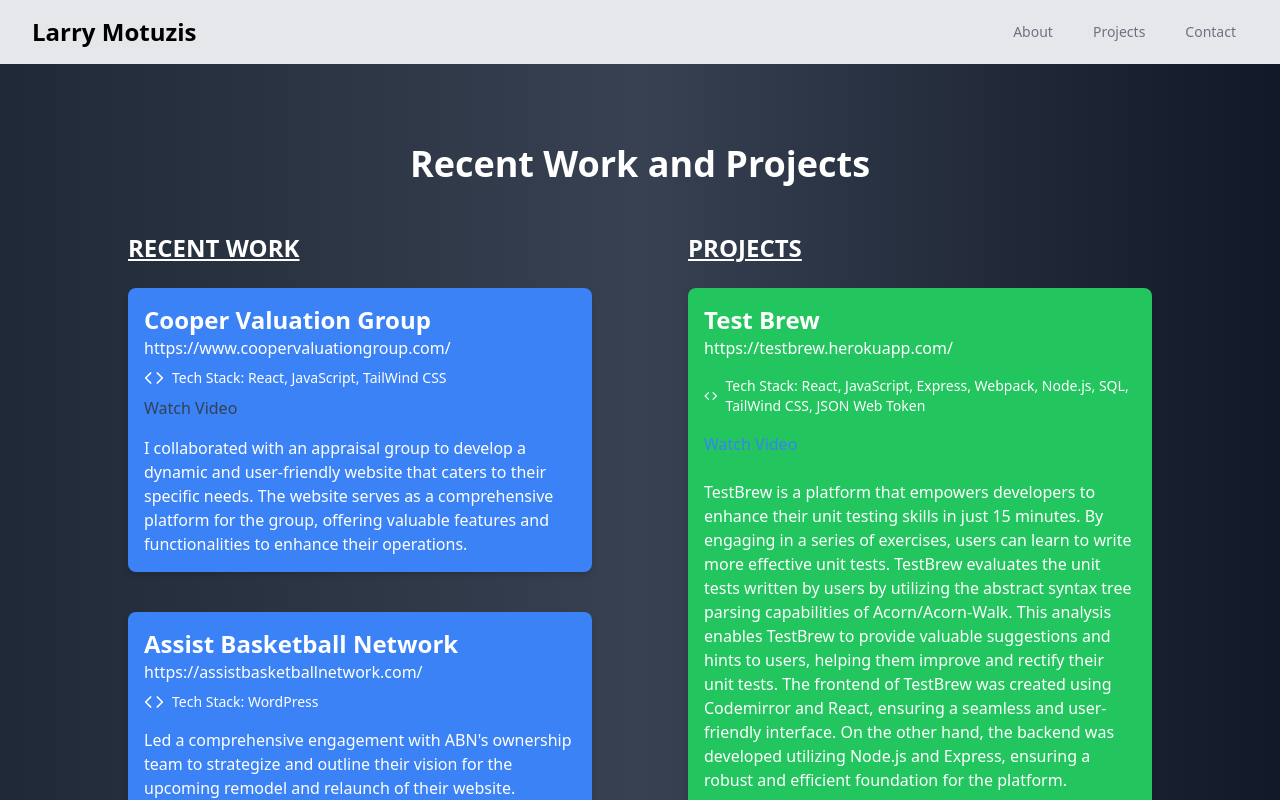
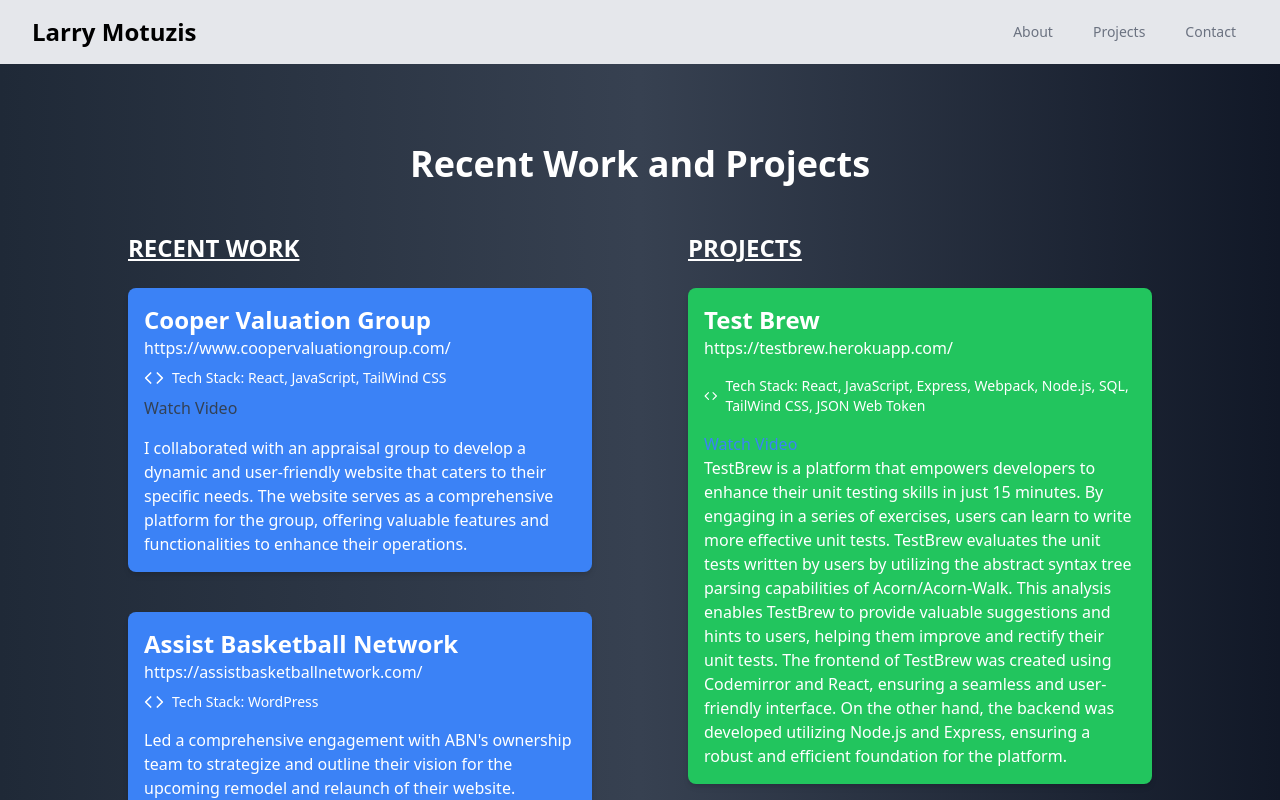
Before and after one commit to larrymotuzis24/portfolio, a React (Create React App) app: page /projects in a window 1280 px wide. Shown: the top 800 px of the page. Built offline with nearby package versions, Linux system fonts and the light colour scheme.

Commit message:
updated styles

```diff
--- a/src/App.js
+++ b/src/App.js
@@ -1,7 +1,6 @@
 import { Route, Routes } from "react-router-dom";
 import Layout from "./Components/Layout";
 import { Footer } from "./Components/Footer";
-
 import About from "./Components/About";
 import Contact from "./Components/Contact";
 import WorkProjectsDisplayPage from "./Pages/WorkProjectsDisplay";
@@ -11,13 +10,13 @@
     <div>
       <Layout>
         <Routes>
+          <Route path="/" element={<About />} />
           <Route path="/portfolio" element={<About />} />
           <Route path="/projects" element={<WorkProjectsDisplayPage />} />
           <Route path="/contact" element={<Contact />} />
         </Routes>
       </Layout>
       <Footer />
-
     </div>
   );
 }
--- a/src/Components/About.js
+++ b/src/Components/About.js
@@ -45,7 +45,7 @@
   }, [intro, isDeleting, loopNum, typingSpeed]);
 
   return (
-    <div className="bg-gradient-to-r from-gray-800 via-gray-700 to-gray-900 min-h-screen py-20 px-4 sm:px-6 lg:px-8">
+    <div id="about-section" className="bg-gradient-to-r from-gray-800 via-gray-700 to-gray-900 min-h-screen py-20 px-4 sm:px-6 lg:px-8">
       <div className="max-w-5xl mx-auto text-white">
         <h1 className="text-4xl font-bold mb-2">About Me </h1>
         <h2 className={`typing-effect${isDeleting ? " hide-cursor" : ""}`}>
--- a/src/Components/Contact.js
+++ b/src/Components/Contact.js
@@ -37,7 +37,7 @@
   };
 
   return (
-    <div className="bg-gradient-to-r from-gray-800 via-gray-700 to-gray-900 min-h-screen py-20 px-4 sm:px-6 lg:px-8">
+    <div id="contact-section" className="bg-gradient-to-r from-gray-800 via-gray-700 to-gray-900 min-h-screen py-20 px-4 sm:px-6 lg:px-8">
       <div className="max-w-5xl mx-auto text-white">
         <h1 className="text-4xl font-bold mb-12">Contact Me</h1>
         <form onSubmit={sendEmail} className="space-y-6">
--- a/src/Components/Layout.js
+++ b/src/Components/Layout.js
@@ -5,7 +5,9 @@
   return (
     <div className="flex flex-col min-h-screen">
       <Header />
-      <main className="flex-grow">{children}</main>
+      <main className="flex-grow overflow-y-auto">
+        {children}
+      </main>
     </div>
   );
 };
--- a/src/Components/NavBar.js
+++ b/src/Components/NavBar.js
@@ -6,10 +6,12 @@
   const [isOpen, setIsOpen] = useState(false);
 
   const navLinks = [
-    { name: "About", to: "/portfolio" },
-    { name: "Projects", to: "/projects" },
-    {name:'Contact', to:'/contact'},
+    { name: "About", target: "/" },
+    { name: "Projects", target: "projects" },
+    { name: "Contact", target: "contact" },
   ];
+
+
 
   return (
     <>
@@ -23,14 +25,12 @@
         </button>
       </div>
       <div
-        className={`hidden:sm:block sm:flex sm:space-x-4 ${
-          isOpen ? "block" : "hidden"
-        }`}
+        className={`hidden:sm:block sm:flex sm:space-x-4 ${isOpen ? "block" : "hidden"}`}
       >
         {navLinks.map((item) => (
           <Link
             key={item.name}
-            to={item.to}
+            to={item.target}
             className="text-gray-500 hover:text-white px-3 py-2 rounded-md text-sm font-medium"
           >
             {item.name}
@@ -41,4 +41,5 @@
   );
 };
 
+
 export default Navbar;
--- /dev/null
+++ b/src/Components/ProjectCard.js
@@ -0,0 +1,42 @@
+import React, { useState } from "react";
+import { FiCode } from "react-icons/fi";
+
+const ProjectCard = ({ project, onProjectClick }) => {
+  return (
+    <div className="max-w-2xl pb-6">
+      <div className="bg-green-500 p-4 rounded-lg shadow-md mb-4 hover:bg-green-600 hover:shadow-lg transition-all duration-300">
+        <div className="flex-col items-center justify-between" >
+          <div>
+            <h4 className="text-white text-2xl font-semibold">
+              <a href={project.to} target="_blank" rel="noreferrer" >
+                {project.name}
+              </a>
+            </h4>
+            <a href={project.to} target="_blank" rel="noreferrer">
+              {project.to}
+            </a>
+            <div className="flex items-center mb-4 mt-4">
+              <FiCode className="text-white text-xl mr-2" />
+              <p className="text-white text-sm">Tech Stack: {project.techStack}</p>
+            </div>
+          </div>
+          {project.video ? (
+            <button
+              className="text-blue-500 hover:text-blue-700"
+              onClick={onProjectClick}
+            >
+              Watch Video
+            </button>
+          ) : null}
+          <div >
+            <p>
+              {project.description}
+            </p>
+          </div>
+        </div>
+      </div>
+    </div>
+  );
+};
+
+export default ProjectCard;
--- a/src/Components/Projects.js
+++ b/src/Components/Projects.js
@@ -1,5 +1,5 @@
 import React, { useState } from "react";
-import { FiCode } from "react-icons/fi";
+import ProjectCard from "./ProjectCard";
 import testBrewDemo from "../Team-5-TestBrew.mov";
 import VideoModal from "./VideoModal";
 
@@ -31,61 +31,22 @@
     },
   ];
 
-  const prevProjectsDisplay = prevProjects.map((proj) => {
-    return (
-      <div className="max-w-2xl pb-6" key={proj.name}>
-        <div className="bg-green-500 p-4 rounded-lg shadow-md mb-4 hover:bg-green-600 hover:shadow-lg transition-all duration-300">
-          <div className="flex-col items-center justify-between mb-4">
-            <div>
-              <h4 className="text-white text-2xl font-semibold">
-                {" "}
-                <a href={proj.to} target="_blank" rel="noreferrer">
-                  {" "}
-                  {proj.name}{" "}
-                </a>{" "}
-              </h4>
-              <a href={proj.to} target="_blank" rel="noreferrer" className="">
-                {proj.to}
-              </a>
-
-                <div className="flex items-center mb-4 mt-4">
-                  <FiCode className="text-white text-xl mr-2" />
-                  <p className="text-white text-sm">
-                    Tech Stack: {proj.techStack}
-                  </p>
-                </div>
-            </div>
-
-
-              {proj.video ? (
-                <button
-                  className="text-blue-500 hover:text-blue-700"
-                  onClick={() => handleProjectClick(proj)}
-                >
-                  Watch Video
-                </button>
-              ) : null}
-
-
-          </div>
-          <div className="flex items-center mt-2 mb-2"></div>
-          <div>
-            <p className="text-white">{proj.description}</p>
-          </div>
-        </div>
-      </div>
-    );
-  });
 
   return (
-    <>
-      {prevProjectsDisplay}
+    <div className="flex flex-col">
+      {prevProjects.map((proj, index) => (
+        <ProjectCard
+          key={index}
+          project={proj}
+          onProjectClick={() => handleProjectClick(proj)}
+        />
+      ))}
       <VideoModal
         isOpen={isModalOpen}
         videoUrl={videoUrl}
         onClose={() => setIsModalOpen(false)}
       />
-    </>
+    </div>
   );
 };
 
--- a/src/Pages/WorkProjectsDisplay.js
+++ b/src/Pages/WorkProjectsDisplay.js
@@ -4,7 +4,7 @@
 
 export default function WorkProjectsDisplayPage() {
   return (
-    <div className="bg-gradient-to-r from-gray-800 via-gray-700 to-gray-900 min-h-screen py-20 px-4 sm:px-6 lg:px-8">
+    <div id="projects-section" className="bg-gradient-to-r from-gray-800 via-gray-700 to-gray-900 min-h-screen py-20 px-4 sm:px-6 lg:px-8">
       <div className="max-w-5xl mx-auto text-white">
         <h1 className="text-4xl font-bold mb-12 text-center">
           {" "}
```
Lines whose indentation alone changed are shown as unchanged.
